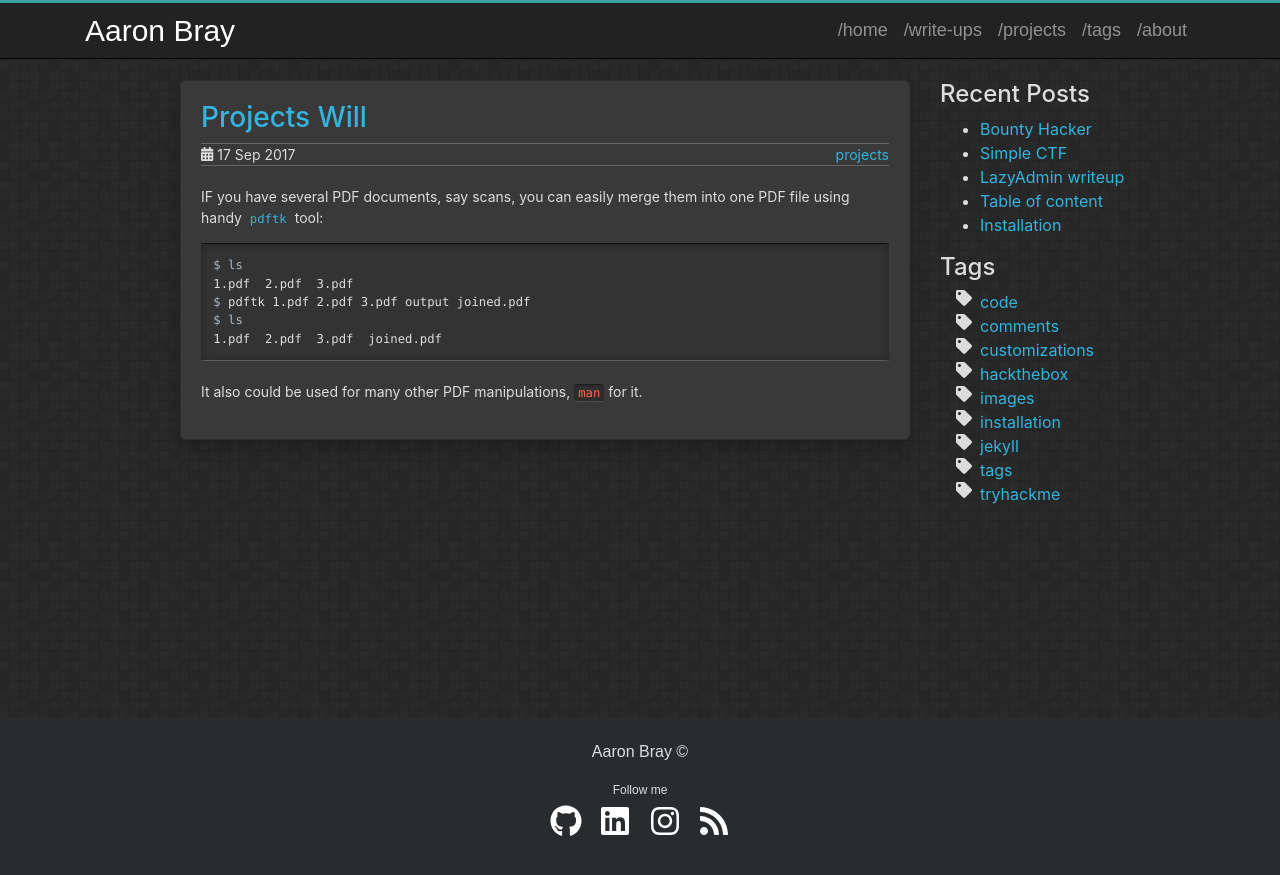
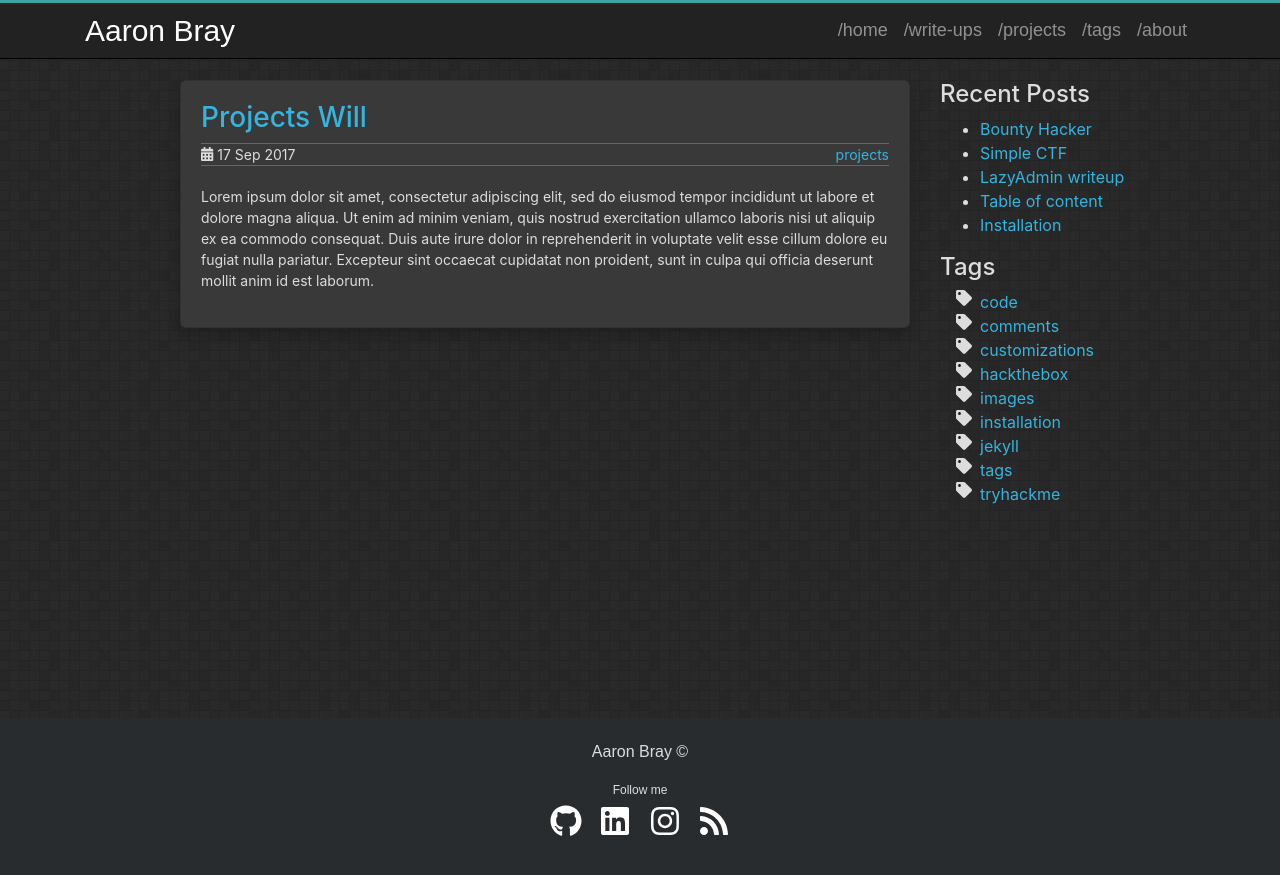
Before and after one commit to AaronBray/AaronBray.github.io, a Jekyll site: the page built from _projectfiles/projects-will.md, in a window 1280 px wide. Shown: the top 875 px of the page. Built offline with Jekyll 4.4.1, drawn with Linux system fonts in a browser that asks for light colours.

Commit message:
Update projects-will.md

```diff
--- a/_projectfiles/projects-will.md
+++ b/_projectfiles/projects-will.md
@@ -6,15 +6,4 @@
 tags:
  - projects
 ---
-
-IF you have several PDF documents, say scans, you can easily merge them into one PDF file using handy [`pdftk`](https://www.pdflabs.com/docs/pdftk-cli-examples/) tool:
-
-{% highlight bash %}
-$ ls
-1.pdf  2.pdf  3.pdf
-$ pdftk 1.pdf 2.pdf 3.pdf output joined.pdf
-$ ls
-1.pdf  2.pdf  3.pdf  joined.pdf
-{% endhighlight %}
-
-It also could be used for many other PDF manipulations, `man` for it.
+Lorem ipsum dolor sit amet, consectetur adipiscing elit, sed do eiusmod tempor incididunt ut labore et dolore magna aliqua. Ut enim ad minim veniam, quis nostrud exercitation ullamco laboris nisi ut aliquip ex ea commodo consequat. Duis aute irure dolor in reprehenderit in voluptate velit esse cillum dolore eu fugiat nulla pariatur. Excepteur sint occaecat cupidatat non proident, sunt in culpa qui officia deserunt mollit anim id est laborum.
```
